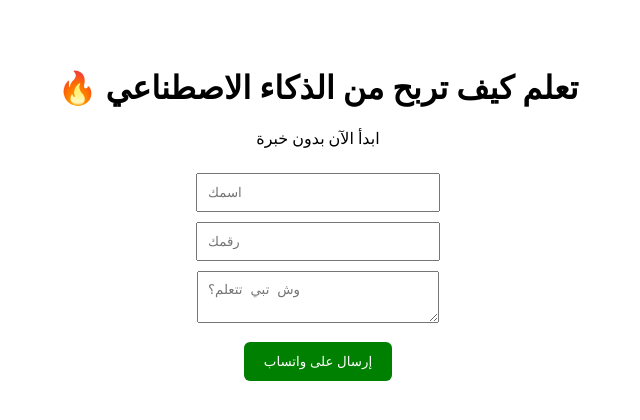
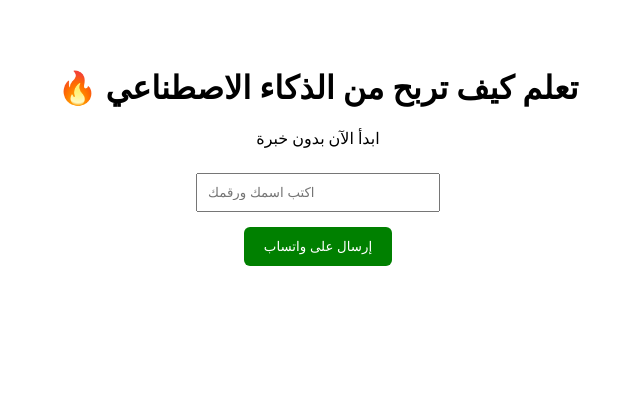
Before and after one commit to maafaalhussain-cmyk/nextjs, a Next.js app: page / in a window 1280 px wide. Shown: the top 420 px of the page, without its empty margins (322-962 px from the left). Built offline with nearby package versions, Linux system fonts and the light colour scheme.

Commit message:
Refactor form to submit directly to WhatsApp
Updated form submission to use GET method with a direct action URL for WhatsApp.

```diff
--- a/app/page.tsx
+++ b/app/page.tsx
@@ -5,41 +5,19 @@ export default function Page() {
       <p>ابدأ الآن بدون خبرة</p>
 
       <form
-        onSubmit={(e) => {
-          e.preventDefault();
-          const name = e.target.name.value;
-          const phone = e.target.phone.value;
-          const msg = e.target.msg.value;
-
-          const text = `الاسم: ${name}%0Aالرقم: ${phone}%0A${msg}`;
-          window.open(
-            `https://wa.me/966559168717?text=${text}`,
-            "_blank"
-          );
-        }}
+        action="https://wa.me/966559168717"
+        method="get"
+        target="_blank"
         style={{ marginTop: "20px" }}
       >
         <input
-          name="name"
-          placeholder="اسمك"
+          type="text"
+          name="text"
+          placeholder="اكتب اسمك ورقمك"
           required
           style={{ padding: "10px", margin: "5px", width: "220px" }}
         />
-        <br />
 
-        <input
-          name="phone"
-          placeholder="رقمك"
-          required
-          style={{ padding: "10px", margin: "5px", width: "220px" }}
-        />
-        <br />
-
-        <textarea
-          name="msg"
-          placeholder="وش تبي تتعلم؟"
-          style={{ padding: "10px", margin: "5px", width: "220px" }}
-        />
         <br />
 
         <button
```
